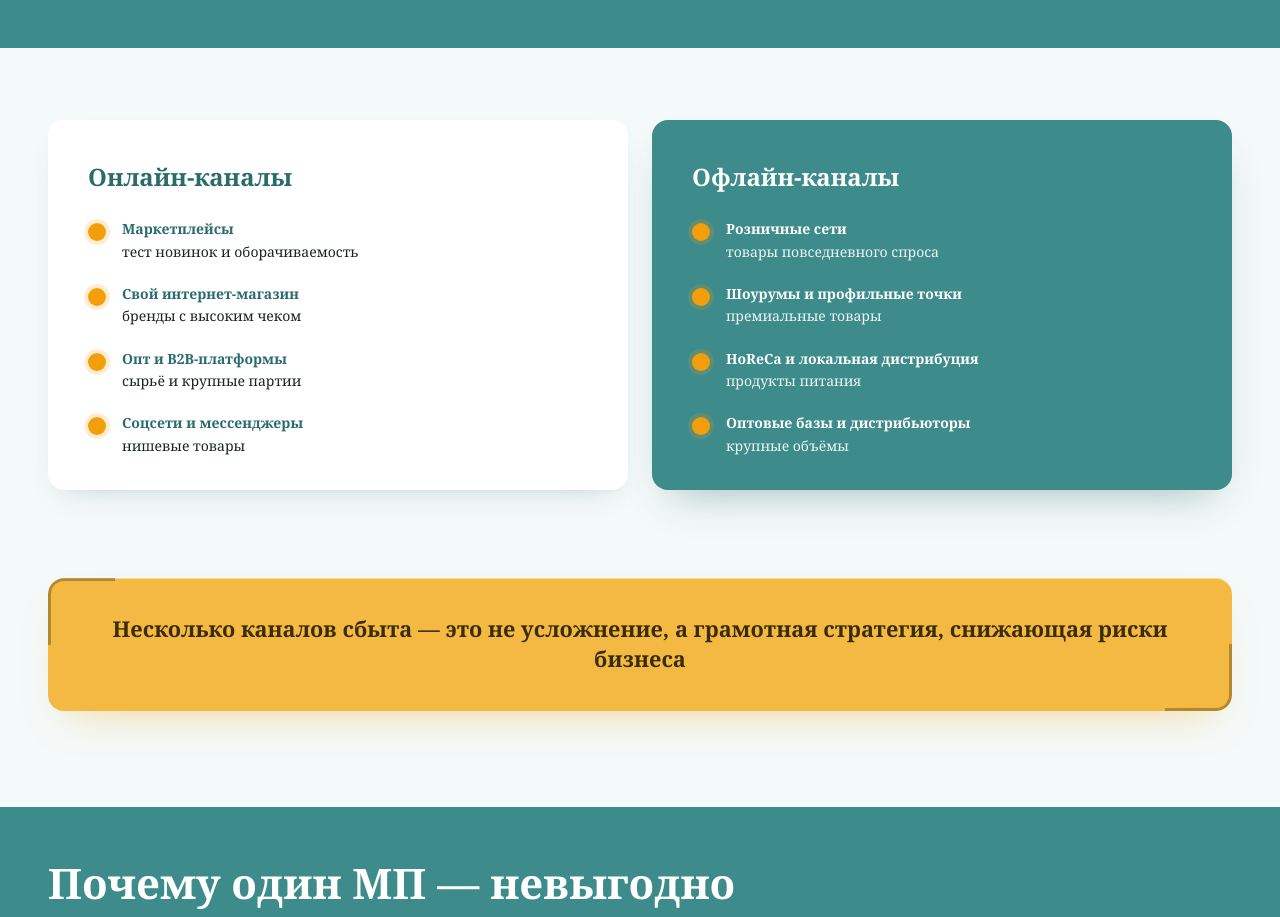
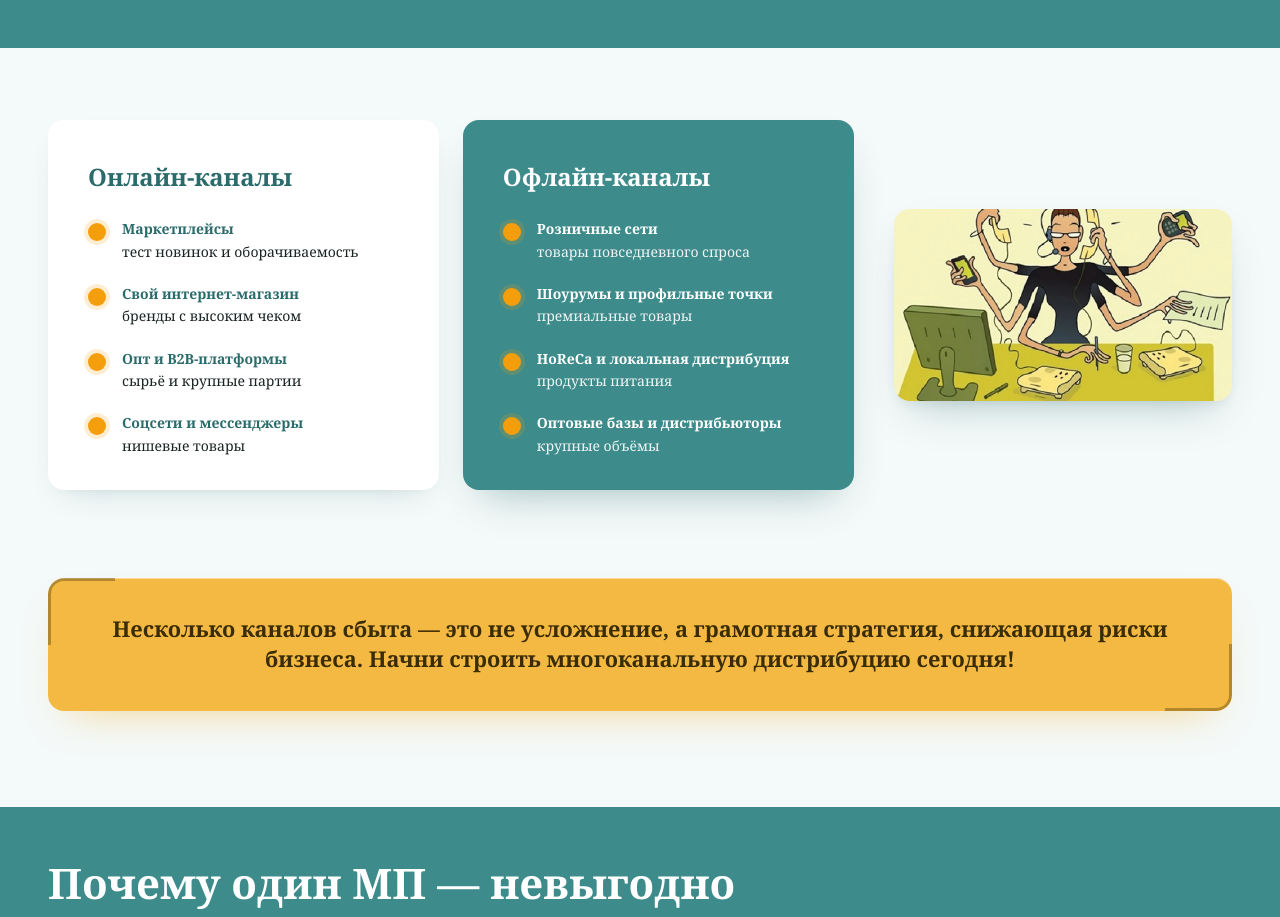
Before and after one commit to ponck33kg-ux/polka_langing, a website: page index.html in a window 1280 px wide. Shown: the part 2130-3047 px from the top of the page. Drawn offline with Linux system fonts and the light colour scheme.

Commit message:
следующая

```diff
--- a/index.html
+++ b/index.html
@@ -397,6 +397,26 @@
 
   /* ================= SLIDE 4 — CHANNELS ================= */
   .channels{ padding:72px 0 88px; }
+  .channels-layout{
+    display:grid;
+    grid-template-columns: 1fr 0.42fr;
+    gap:40px;
+    align-items:center;
+  }
+  @media (max-width:960px){ .channels-layout{ grid-template-columns:1fr; } }
+  .channels-photo{
+    border-radius:16px;
+    overflow:hidden;
+    box-shadow:0 20px 40px -18px rgba(42,107,107,0.35), 0 6px 14px -6px rgba(0,0,0,0.1);
+    transition:transform .25s ease, box-shadow .25s ease;
+  }
+  .channels-photo:hover{
+    transform:translateY(-6px);
+    box-shadow:0 28px 50px -18px rgba(42,107,107,0.45), 0 10px 20px -8px rgba(0,0,0,0.15);
+  }
+  .channels-photo img{ display:block; width:100%; height:auto; }
+  @media (max-width:960px){ .channels-photo{ max-width:320px; margin:0 auto; } }
+
   .ch-grid{
     display:grid;
     grid-template-columns:repeat(2, 1fr);
@@ -1284,7 +1304,8 @@
 </section>
 
 <section class="channels" id="channels">
-  <div class="wrap ch-grid">
+  <div class="wrap channels-layout">
+    <div class="ch-grid">
       <div class="ch-card online">
         <div class="ch-title">Онлайн-каналы</div>
         <ul class="ch-list">
@@ -1304,12 +1325,16 @@
         </ul>
       </div>
     </div>
+    <div class="channels-photo">
+      <img src="images/meme3.png" alt="">
+    </div>
+  </div>
 </section>
 
 <section class="closing">
   <div class="wrap">
     <div class="closing-banner">
-      <p>Несколько каналов сбыта — это не усложнение, а грамотная стратегия, снижающая риски бизнеса</p>
+      <p>Несколько каналов сбыта — это не усложнение, а грамотная стратегия, снижающая риски бизнеса. Начни строить многоканальную дистрибуцию сегодня!</p>
     </div>
   </div>
 </section>
```
Also changed, not shown: images/meme3.png (added). Lines whose indentation alone changed are shown as unchanged.
